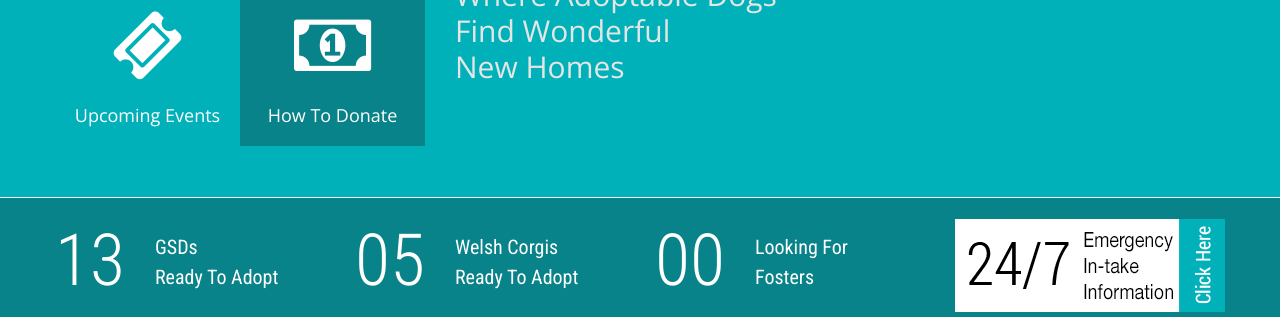
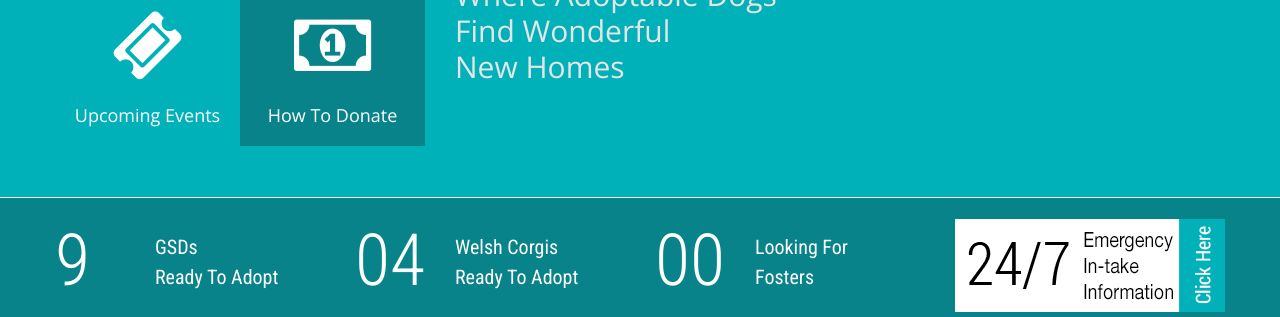
Before and after one commit to faerieland/faerieland.github.io, a plain HTML site: page index.html in a window 1280 px wide. Shown: the part 425-742 px from the top of the page. Drawn offline with nearby package versions, Linux system fonts and the light colour scheme.

Commit message:
updating images and dog counts

```diff
--- a/index.html
+++ b/index.html
@@ -115,12 +115,12 @@
     <div class="container">
       <div class="row">
         <div class="grid_3">
-          <div class="block-1_count">13</div>
+          <div class="block-1_count">9</div>
           GSDs <br> Ready To Adopt
           <div class="clear"></div>
         </div>
         <div class="grid_3">
-          <div class="block-1_count">05</div>
+          <div class="block-1_count">04</div>
           Welsh Corgis <br> Ready To Adopt
           <div class="clear"></div>
         </div>
```
Also changed, not shown: bios.html (+1 -1 lines), fureverhome.html (+2 -2 lines), images/for-adoption/7.16.17 Negan GSD mix.jpg (added), images/for-adoption/Boomer new pic.jpg (added), images/for-adoption/Dakota.jpg, images/for-adoption/Finn Adoption January 2018.jpg (added).
